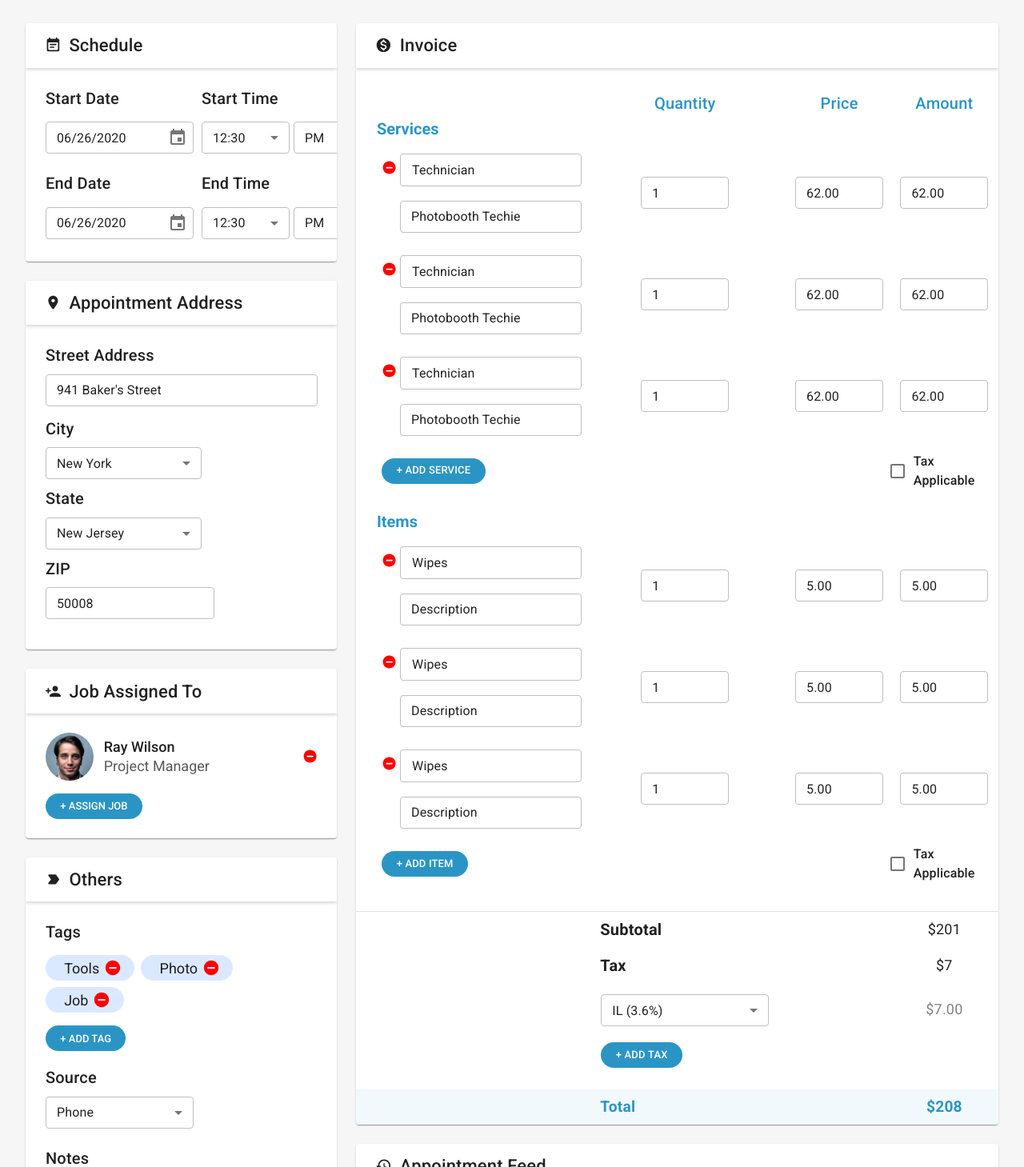
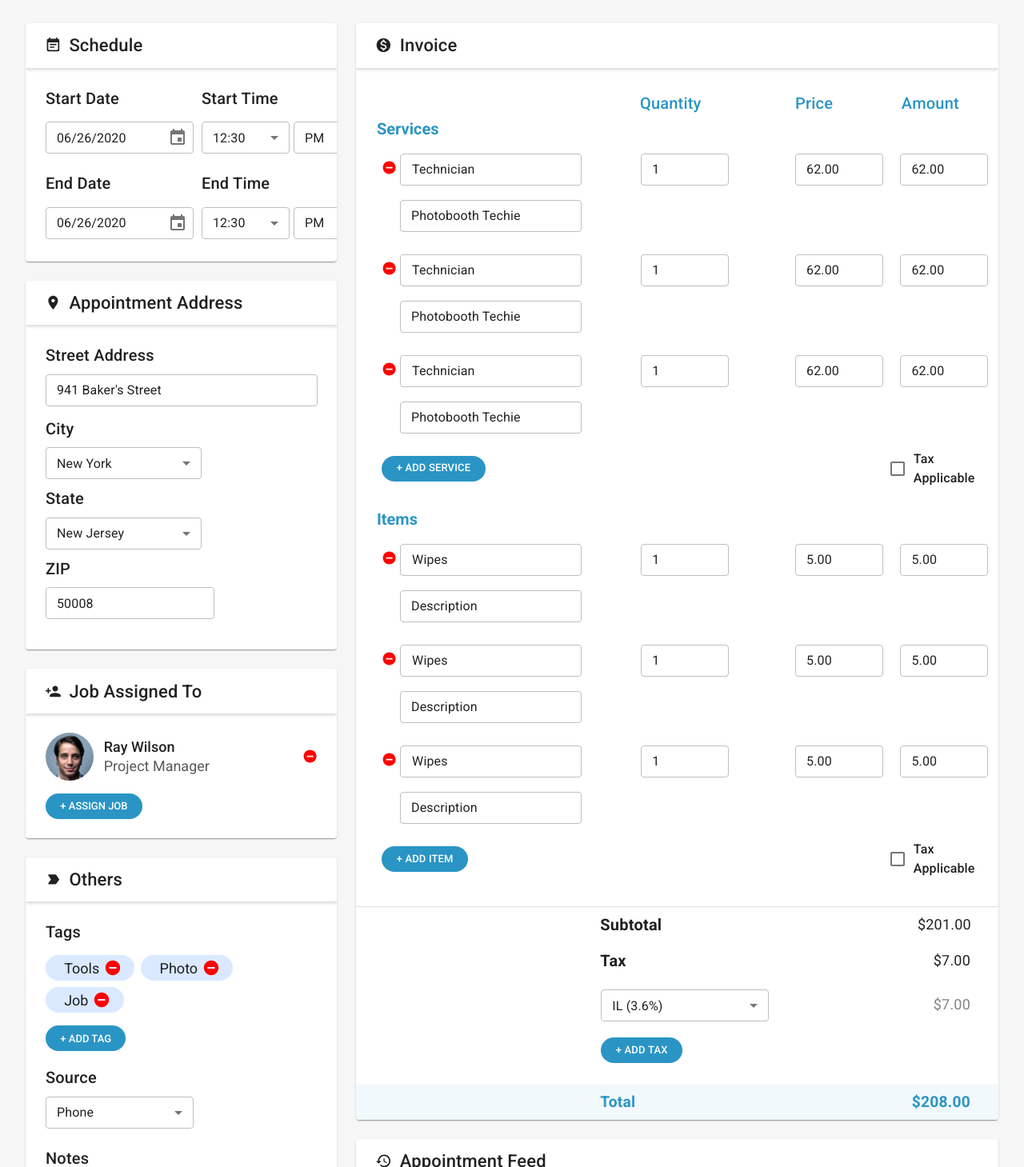
Before and after one commit to fahim693/home-dashboard, a React (Create React App) app: page /edit in a window 1280 px wide. Shown: the part 291-1750 px from the top of the page at 80% size. Built offline with nearby package versions, Linux system fonts and the light colour scheme.

Commit message:
changed inv table alignment

```diff
--- a/src/components/Invoice Table/InvoiceEdit.js
+++ b/src/components/Invoice Table/InvoiceEdit.js
@@ -122,9 +122,15 @@ export default function Invoice(props) {
                 <TableHead>
                     <TableRow className='inv-tbl hst-tbl-header '>
                         <TableCell></TableCell>
-                        <TableCell className="tbl-head-cell" align="center">Quantity</TableCell>
-                        <TableCell className="tbl-head-cell" align="center">Price</TableCell>
-                        <TableCell className="tbl-head-cell" align="center">Amount</TableCell>
+                        <TableCell className="tbl-head-cell" align="center">
+                            <span style={{ marginLeft: -36 }}>Quantity</span>
+                        </TableCell>
+                        <TableCell className="tbl-head-cell" align="center">
+                            <span style={{ marginLeft: -63 }}>Price</span>
+                        </TableCell>
+                        <TableCell className="tbl-head-cell" align="center">
+                            <span style={{ marginLeft: -35 }}>Amount</span>
+                        </TableCell>
                     </TableRow>
                 </TableHead>
                 <TableBody>
@@ -197,6 +203,7 @@ export default function Invoice(props) {
                                     root: classes.quantityRoot2
                                 }}>
                                     <TextField
+                                        style={{ marginTop: -37 }}
                                         variant="outlined"
                                         defaultValue={row.qty}
                                         margin="dense"
@@ -208,6 +215,7 @@ export default function Invoice(props) {
                                     root: classes.quantityRoot2
                                 }}>
                                     <TextField
+                                        style={{ marginTop: -37 }}
                                         variant="outlined"
                                         placeholder="0.00"
                                         defaultValue={row.price}
@@ -220,6 +228,7 @@ export default function Invoice(props) {
                                     root: classes.quantityRoot2
                                 }}>
                                     <TextField
+                                        style={{ marginTop: -37 }}
                                         variant="outlined"
                                         defaultValue={row.amount}
                                         margin="dense"
@@ -318,6 +327,8 @@ export default function Invoice(props) {
                                     root: classes.quantityRoot2
                                 }}>
                                     <TextField
+                                        style={{ marginTop: -37 }}
+
                                         defaultValue={row.qty}
                                         variant="outlined"
                                         margin="dense"
@@ -329,6 +340,8 @@ export default function Invoice(props) {
                                     root: classes.quantityRoot2
                                 }}>
                                     <TextField
+                                        style={{ marginTop: -37 }}
+
                                         defaultValue={row.price}
                                         placeholder="0.00"
                                         variant="outlined"
@@ -341,6 +354,8 @@ export default function Invoice(props) {
                                     root: classes.quantityRoot2
                                 }}>
                                     <TextField
+                                        style={{ marginTop: -37 }}
+
                                         defaultValue={row.amount}
                                         variant="outlined"
                                         margin="dense"
@@ -380,7 +395,7 @@ export default function Invoice(props) {
                             </div>
                         </TableCell>
                         <TableCell align="left"></TableCell>
-                        <TableCell className="tbl-body-cell" align="center">$201</TableCell>
+                        <TableCell className="tbl-body-cell" align="center">$201.00</TableCell>
                     </TableRow>
 
                     {
@@ -395,7 +410,9 @@ export default function Invoice(props) {
                                         </div>
                                     </TableCell>
                                     <TableCell></TableCell>
-                                    <TableCell className="tbl-body-cell" align="center">$7</TableCell>
+                                    <TableCell className="tbl-body-cell" align="center">
+                                        <span style={{ marginRight: -19 }}>$7.00</span>
+                                    </TableCell>
                                 </TableRow>
                                 <TableRow className='inv-tbl-cust'>
                                     <TableCell></TableCell>
@@ -420,7 +437,9 @@ export default function Invoice(props) {
                                         </FormControl>
                                     </TableCell>
                                     <TableCell></TableCell>
-                                    <TableCell style={{ color: '#828282' }} className="tbl-body-cell" align="center">$7.00</TableCell>
+                                    <TableCell style={{ color: '#828282' }} className="tbl-body-cell" align="center">
+                                        <span style={{ marginRight: -19 }}>$7.00</span>
+                                    </TableCell>
                                 </TableRow>
                                 {
                                     newField ?
@@ -448,7 +467,9 @@ export default function Invoice(props) {
                                                 </FormControl>
                                             </TableCell>
                                             <TableCell></TableCell>
-                                            <TableCell style={{ color: '#828282' }} className="tbl-body-cell" align="center">$7.00</TableCell>
+                                            <TableCell style={{ color: '#828282' }} className="tbl-body-cell" align="center">
+                                                <span style={{ marginRight: -19 }}>$7.00</span>
+                                            </TableCell>
                                         </TableRow> : ''
                                 }
 
@@ -474,7 +495,11 @@ export default function Invoice(props) {
                             </div>
                         </TableCell>
                         <TableCell></TableCell>
-                        <TableCell className="hst-tbl-header tbl-head-cell" align="center"><strong>$208</strong></TableCell>
+                        <TableCell className="hst-tbl-header tbl-head-cell" align="center">
+                            <span style={{ marginRight: 8 }}>
+                                <strong>$208.00</strong>
+                            </span>
+                        </TableCell>
                     </TableRow>
                 </TableBody>
             </Table>
--- a/src/components/Invoice Table/invoice-edit.css
+++ b/src/components/Invoice Table/invoice-edit.css
@@ -19,7 +19,7 @@
 .inv-edit-search
   > .MuiAutocomplete-inputRoot[class*="MuiOutlinedInput-root"]
   .MuiAutocomplete-input {
-  padding: 11px 15px !important;
+  padding: 10.5px 15px !important;
 }
 
 .inv-edit-search-items:hover{
```
